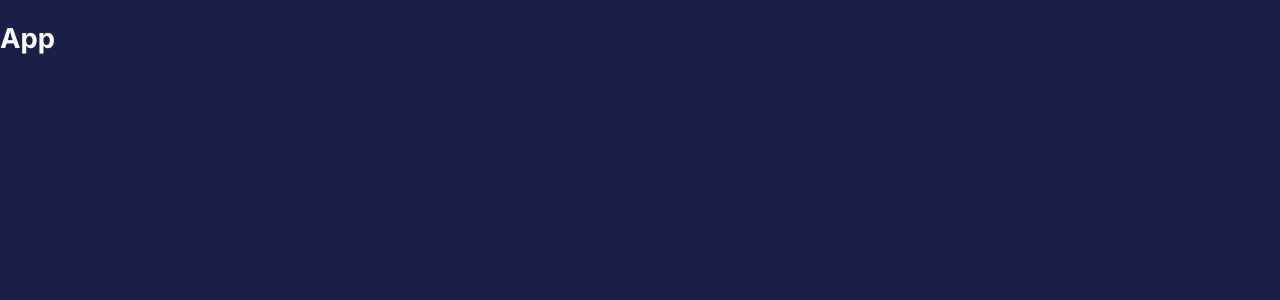
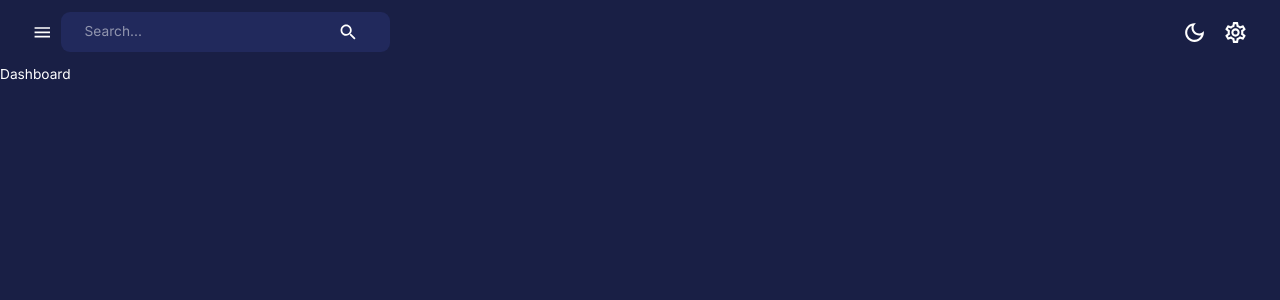
Before and after one commit to Ashish0253/admin-Dashboard, a React (Create React App) app in the folder client/: page /dashboard in a window 1280 px wide. Shown: the top 300 px of the page. Built offline with nearby package versions, Linux system fonts and the light colour scheme.

Commit message:
navbar completed using mui

```diff
--- a/client/src/App.js
+++ b/client/src/App.js
@@ -3,16 +3,27 @@ import { createTheme } from "@mui/material/styles";
 import { useSelector } from "react-redux";
 import { themeSettings } from "theme";
 import { useMemo } from "react";
+import { BrowserRouter, Navigate, Route, Routes } from "react-router-dom";
+
+import Dashboard from "scenes/dashboard";
+import Layout from "scenes/layout";
 
 function App() {
   const mode = useSelector((state) => state.global.mode);
   const theme = useMemo(() => createTheme(themeSettings(mode)), [mode]);
   return (
     <div className="app">
-      <ThemeProvider theme={theme}>
-        <CssBaseline />
-        <h1>App</h1>
-      </ThemeProvider>
+      <BrowserRouter>
+        <ThemeProvider theme={theme}>
+          <CssBaseline />
+          <Routes>
+            <Route element={<Layout />}>
+              <Route path="/" element={<Navigate to="/dashboard" replace />} />
+              <Route path="/dashboard" element={<Dashboard />} />
+            </Route>
+          </Routes>
+        </ThemeProvider>
+      </BrowserRouter>
     </div>
   );
 }
--- /dev/null
+++ b/client/src/components/FlexBetween.jsx
@@ -0,0 +1,12 @@
+// Ho kya rha h ye??
+
+const { Box } = require("@mui/material");
+const { styled } = require("@mui/system");
+
+const FlexBetween = styled(Box)({
+  display: "flex",
+  justifyContent: "space-between",
+  alignItems: "center",
+});
+
+export default FlexBetween;
--- /dev/null
+++ b/client/src/components/Navbar.jsx
@@ -0,0 +1,77 @@
+import React from "react";
+import {
+  LightModeOutlined,
+  DarkModeOutlined,
+  Menu as MenuIcon,
+  Search,
+  SettingsOutlined,
+  ArrowDropDownOutlined,
+} from "@mui/icons-material";
+import FlexBetween from "./FlexBetween";
+import { useDispatch } from "react-redux";
+import { setMode } from "state";
+// import profileImage from "assets/profile.jpg";
+import {
+  AppBar,
+  IconButton,
+  InputBase,
+  Toolbar,
+  useTheme,
+} from "@mui/material";
+
+const Navbar = () => {
+  const dispatch = useDispatch();
+  const theme = useTheme();
+
+  console.log(theme);
+
+  return (
+    <AppBar
+      sx={{
+        position: "static",
+        background: "none",
+        boxShadow: "none",
+      }}
+    >
+      <Toolbar
+        sx={{
+          justifyContent: "space-between",
+        }}
+      >
+        {/* LEFT SIDE  */}
+        <FlexBetween>
+          <IconButton onClick={() => console.log("open/close sidebar")}>
+            <MenuIcon />
+          </IconButton>
+          <FlexBetween
+            backgroundColor={theme.palette.background.alt}
+            borderRadius="9px"
+            gap="3rem"
+            p="0.1rem 1.5rem"
+          >
+            <InputBase placeholder="Search..." />
+            <IconButton>
+              <Search />
+            </IconButton>
+          </FlexBetween>
+        </FlexBetween>
+
+        {/* RIGHT SIDE  */}
+        <FlexBetween>
+          <IconButton onClick={() => dispatch(setMode("light"))}>
+            {theme.palette.mode === "dark" ? (
+              <DarkModeOutlined sx={{ fontSize: "25px" }} />
+            ) : (
+              <LightModeOutlined sx={{ fontSize: "25px" }} />
+            )}
+          </IconButton>
+          <IconButton>
+            <SettingsOutlined sx={{ fontSize: "25px" }} />
+          </IconButton>
+        </FlexBetween>
+      </Toolbar>
+    </AppBar>
+  );
+};
+
+export default Navbar;
--- /dev/null
+++ b/client/src/components/Sidebar.jsx
@@ -0,0 +1,7 @@
+import React from "react";
+
+const Sidebar = () => {
+  return <div>Sidebar</div>;
+};
+
+export default Sidebar;
--- /dev/null
+++ b/client/src/scenes/dashboard/index.jsx
@@ -0,0 +1,7 @@
+import React from "react";
+
+const Dashboard = () => {
+  return <div>Dashboard</div>;
+};
+
+export default Dashboard;
--- /dev/null
+++ b/client/src/scenes/layout/index.js
@@ -0,0 +1,22 @@
+import { useState } from "react";
+import { Box, useMediaQuery } from "@mui/material";
+import { Outlet } from "react-router-dom";
+import { useSelector } from "react-redux";
+import Navbar from "components/Navbar";
+import Sidebar from "components/Sidebar";
+
+const Layout = () => {
+  const isNonMobile = useMediaQuery("(min-width: 600px)");
+  const [isSidebarOpen, setIsSidebarOpen] = useState(true); // isNonMobile can be better for intial  value
+
+  return (
+    <Box width="100%" height="100%">
+      <Box>
+        <Navbar />
+        <Outlet />
+      </Box>
+    </Box>
+  );
+};
+
+export default Layout;
```
